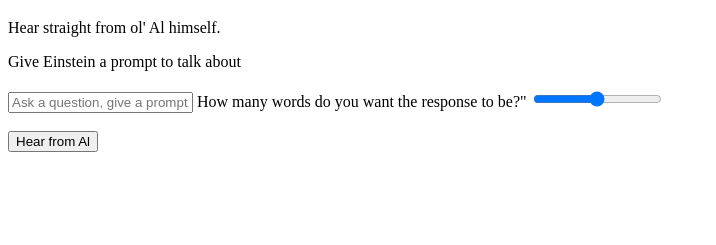
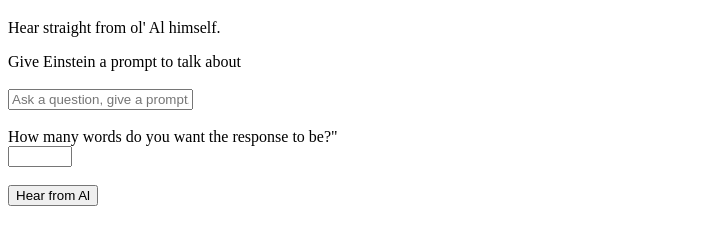
Before and after one commit to aviralsomani/ai-einstein-aws, a plain HTML site: page web/index.html in a window 1280 px wide. Shown: the part 61-306 px from the top of the page, without its empty margins (0-716 px from the left). Drawn offline with Linux system fonts and the light colour scheme.

Commit message:
length input and additional sources now working

```diff
--- a/web/index.html
+++ b/web/index.html
@@ -9,9 +9,9 @@
     <p>Hear straight from ol' Al himself.</p>
     <form id="promptForm">
         <label for="seed">Give Einstein a prompt to talk about</label><br /><br />
-        <input id="prompt" placeholder="Ask a question, give a prompt, etc." />
-        <label for="len">How many words do you want the response to be?</label>"
-        <input id="length" type="range" min="20" max="200" class="slider"/>
+        <input id="prompt" placeholder="Ask a question, give a prompt, etc." /><br /><br />
+        <label for="len">How many words do you want the response to be?</label>"<br />
+        <input id="length" min="20" max="200" type="number"/>
         <br /><br />
         <input type="submit" value="Hear from Al" />
         <p><span id='display'></span></p>
```
